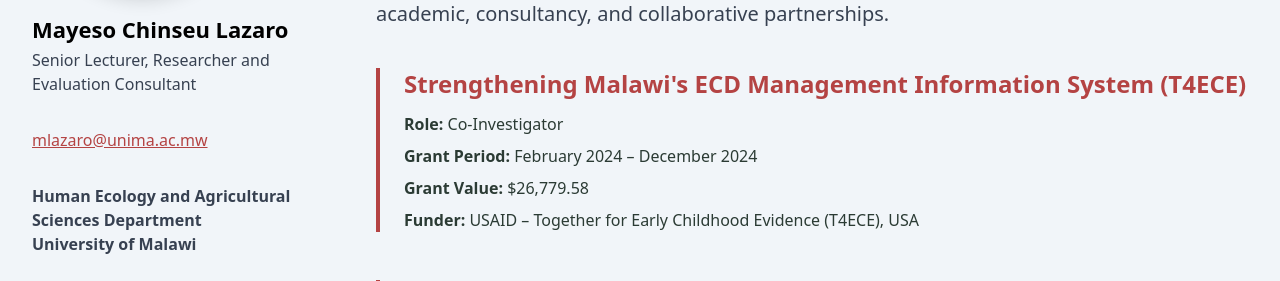
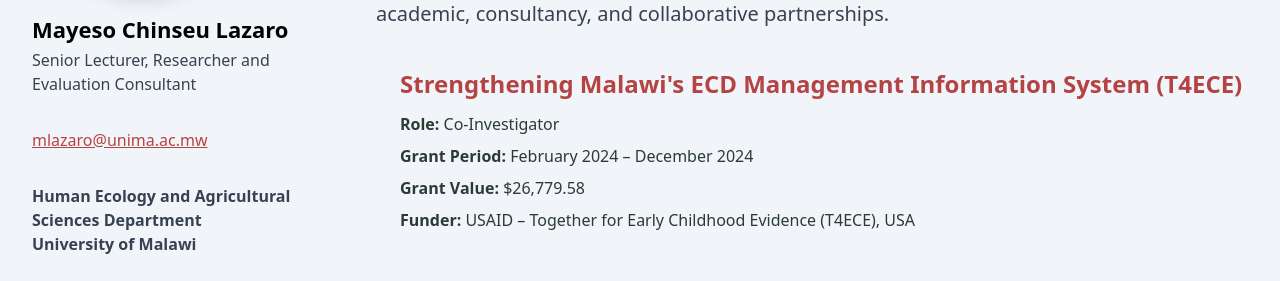
Before and after one commit to alexmwalec/dr-lazalo-academic-researcher, a React (Create React App) app: page /projects in a window 1280 px wide. Shown: the part 519-800 px from the top of the page. Built offline with nearby package versions, Linux system fonts and the light colour scheme.

Commit message:
Removing boarder on  project and Consultancy

```diff
--- a/src/Pages/Consultancy/Consultancy.js
+++ b/src/Pages/Consultancy/Consultancy.js
@@ -175,7 +175,7 @@
               {currentItems.map((item, index) => (
                 <div
                   key={index}
-                  className="border-l-4 border-[#b44343] pl-4 sm:pl-6 py-2"
+                  className=" sm:pl-6 py-2"
                 >
                   <h2 className="text-lg sm:text-xl font-semibold text-[#b44343] mb-3 leading-snug">
                     {item.title}
--- a/src/Pages/Projects/Projects.js
+++ b/src/Pages/Projects/Projects.js
@@ -171,11 +171,11 @@
 
             <div className="space-y-8 sm:space-y-12 text-[#2b3b34]">
               {projects.map((project, index) => (
-                <div
+                 <div
                   key={index}
-                  className="border-l-4 border-[#b44343] pl-4 sm:pl-6"
+                  className="sm:pl-6"
                 >
-                  <h2 className="text-lg sm:text-2xl font-semibold text-[#b44343] mb-3 hover:text-rose-700 leading-snug">
+                 <h2 className="text-lg sm:text-2xl font-semibold text-[#b44343] mb-3 hover:text-rose-700 leading-snug">
                     {project.title}
                   </h2>
 
```
